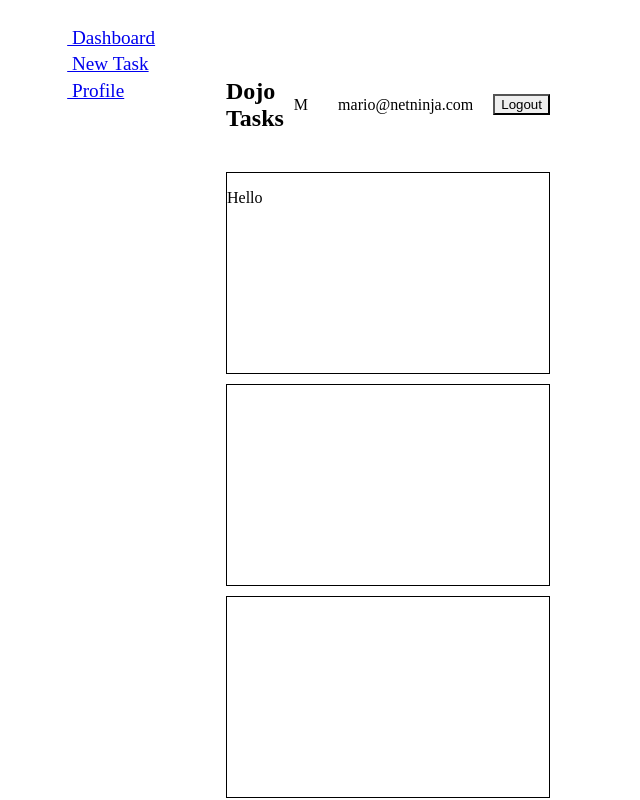
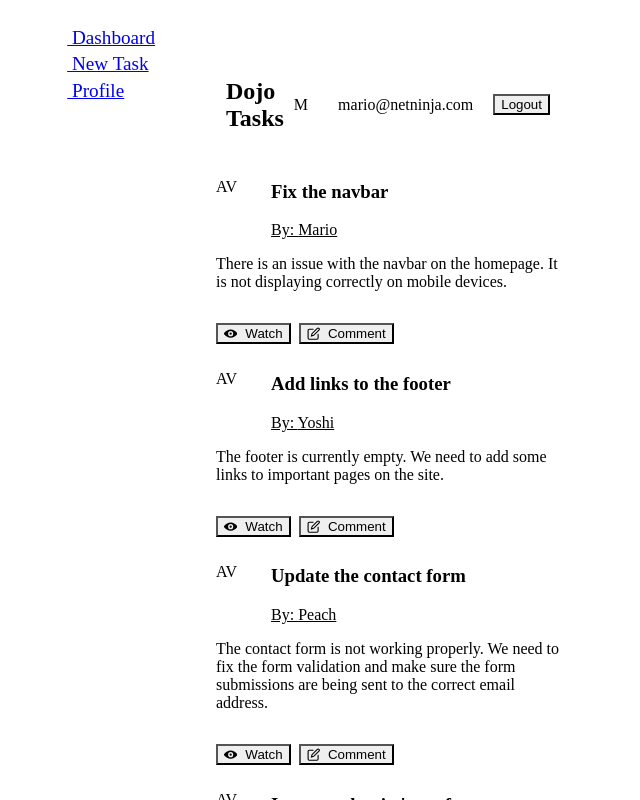
Before and after one commit to sanishkarkee/Chakra-UI-Basics, a React (Vite) app: page / in a window 1280 px wide. Shown: the top 800 px of the page, without its empty margins (0-640 px from the left). Built offline with nearby package versions, Linux system fonts and the light colour scheme; data requests are answered from the project's data file; the HTML template or start-up script is replaced by a standard one.

Commit message:
Lesson7: Card Component

```diff
--- a/src/App.jsx
+++ b/src/App.jsx
@@ -2,7 +2,7 @@
 
 // layouts and pages
 import RootLayout from './layouts/RootLayout';
-import Dashboard from './pages/Dashboard';
+import Dashboard, { tasksLoader } from './pages/Dashboard';
 import Create from './pages/Create';
 import Profile from './pages/Profile';
 
@@ -10,7 +10,7 @@
 const router = createBrowserRouter(
   createRoutesFromElements(
     <Route path='/' element={<RootLayout />}>
-      <Route index element={<Dashboard />} />
+      <Route index element={<Dashboard />} loader={tasksLoader} />
       <Route path='create' element={<Create />} />
       <Route path='profile' element={<Profile />} />
     </Route>
--- a/src/pages/Dashboard.jsx
+++ b/src/pages/Dashboard.jsx
@@ -1,58 +1,75 @@
 // ----Lesson 4, Grid: type 2 using Grid component
 // ----Lesson  Condition: make side bar on left and content on right
 
-import { Heading, Text, Container, Box, SimpleGrid } from '@chakra-ui/react';
+import { EditIcon, ViewIcon } from '@chakra-ui/icons';
+import {
+  Box,
+  Button,
+  Card,
+  CardBody,
+  CardFooter,
+  CardHeader,
+  Divider,
+  Flex,
+  HStack,
+  Heading,
+  SimpleGrid,
+  Text,
+} from '@chakra-ui/react';
+import { useLoaderData } from 'react-router-dom';
 
 export default function Dashboard() {
-  // const boxStyles = {
-  //   p: '10px',
-  //   bg: 'purple.400',
-  //   color: 'white',
-  //   m: '10px',
-  //   textAlign: 'center',
-  //   filter: 'blur(2px)',
-
-  //   ':hover': {
-  //     bg: 'blue.200',
-  //     color: 'black',
-  //   },
-  // };
+  const tasks = useLoaderData();
 
   return (
-    <SimpleGrid p='10px' spacing={10} minChildWidth='250px'>
-      <Box bg='white' h='200px' border='1px solid'>
-        <Text color={{ base: 'pink', md: 'blue', lg: 'green' }}>Hello</Text>
-      </Box>
-      <Box bg='white' h='200px' border='1px solid'></Box>
-      <Box bg='white' h='200px' border='1px solid'></Box>
-      <Box bg='white' h='200px' border='1px solid'></Box>
+    <SimpleGrid spacing={10} minChildWidth='300px'>
+      {/*1st ko task le taska ma data cha/chaina check garcha */}
+      {tasks &&
+        tasks.map((task) => (
+          <Card key={task.id}>
+            <CardHeader>
+              <Flex gap='5px'>
+                <Box w='50px' h='50px'>
+                  <Text>AV</Text>
+                </Box>
 
-      <Box bg='white' h='200px' border='1px solid'></Box>
-      <Box bg='white' h='200px' border='1px solid'></Box>
-      <Box bg='white' h='200px' border='1px solid'></Box>
-      <Box bg='white' h='200px' border='1px solid'></Box>
+                <Box>
+                  <Heading as='h3' size='sm'>
+                    {task.title}
+                  </Heading>
+                  <Text as='u'>By: {task.author}</Text>
+                </Box>
+              </Flex>
+            </CardHeader>
 
-      <Box bg='white' h='200px' border='1px solid'></Box>
-      <Box bg='white' h='200px' border='1px solid'></Box>
-      <Box bg='white' h='200px' border='1px solid'></Box>
-      <Box bg='white' h='200px' border='1px solid'></Box>
+            <CardBody color={'gray.500'}>
+              <Text>{task.description}</Text>
+            </CardBody>
+
+            <Divider color='gray.200' />
+
+            <CardFooter>
+              <HStack>
+                <Button colorScheme='pink' leftIcon={<ViewIcon />}>
+                  Watch
+                </Button>
+                <Button
+                  colorScheme='blue'
+                  variant='outline'
+                  leftIcon={<EditIcon />}
+                >
+                  Comment
+                </Button>
+              </HStack>
+            </CardFooter>
+          </Card>
+        ))}
     </SimpleGrid>
-    // <Container as='Section' maxWidth='4xl' py='20px'>
-    //   <Heading my='30px' p='10px'>
-    //     Chakra UI Components
-    //   </Heading>
-
-    //   <Text marginLeft='30px'>Lorem, ipsum dolor sit amet consectetur adipisicing elit. Nam, rem!</Text>
-
-    //   <Text ml='30px' color='blue.300' fontWeight='bold'>
-    //     Lorem, ipsum dolor sit amet consectetur adipisicing elit. Nam, rem!
-    //   </Text>
-
-    //   <Box ml='30px' p='20px' bg='orange'>
-    //     <Text color='white'>This is a box like DIV in css</Text>
-    //   </Box>
-
-    //   <Box sx={boxStyles}>Hello, Ninjas!</Box>
-    // </Container>
   );
 }
+
+export const tasksLoader = async () => {
+  const res = await fetch('http://localhost:3000/tasks');
+
+  return res.json();
+};
```
